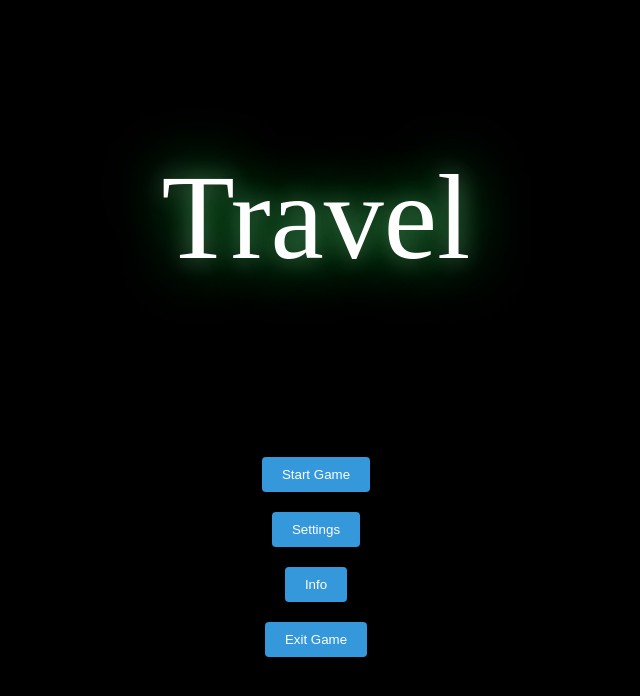
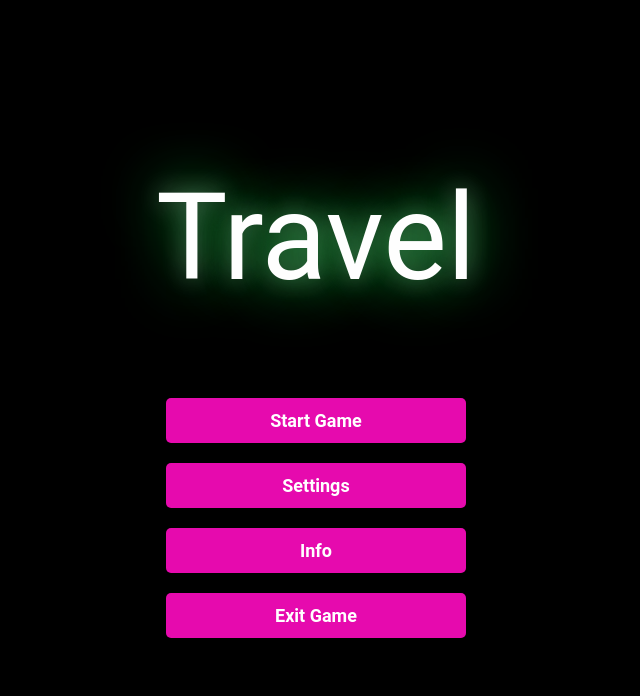
Before and after one commit to BokaiHu/GamingPlatform4AutisticChildren, a Vue app in the folder game/: page /#/ in a window 1280 px wide. Shown: the top 696 px of the page, without its empty margins (324-964 px from the left). Built offline with nearby package versions, Linux system fonts and the light colour scheme.

Commit message:
改了改hover 效果 + 配色

```diff
--- a/game/src/components/Home.vue
+++ b/game/src/components/Home.vue
@@ -24,18 +24,27 @@ export default {
 <style scoped>
 .light {
   font-size: 15vh;
-  margin-bottom: 20vh;
+  margin-bottom: 10vh;
   color: #fefefe;
   text-shadow: 0 0 0.5em #0ae642, 0 0 0.2em #5c5c5c;
+  font-family: 'Roboto', sans-serif;
 }
 
 .button {
+  width: 300px;
   margin: 10px;
   padding: 10px 20px;
-  background-color: #3498db;
-  color: #fff;
-  border: none;
-  border-radius: 4px;
+  background-color: #E60AAE;
+  color: #ffffff;
+  font-family: 'Roboto', sans-serif;
+  font-weight: bold;
+  font-size: large;
+  border: 2px solid rgba(255, 255, 255, 0);
+  border-radius: 5px;
   cursor: pointer;
 }
+.button:hover {
+  background-color: #700756;
+  border: 2px solid white;
+}
 </style>
```
